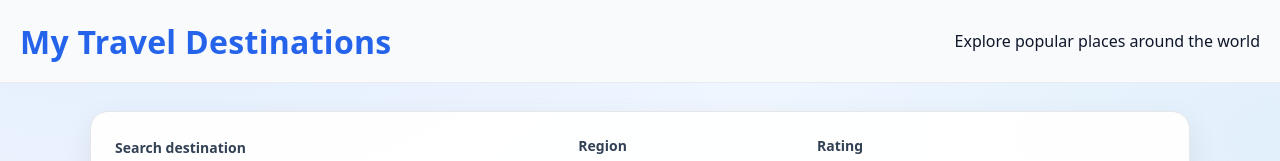
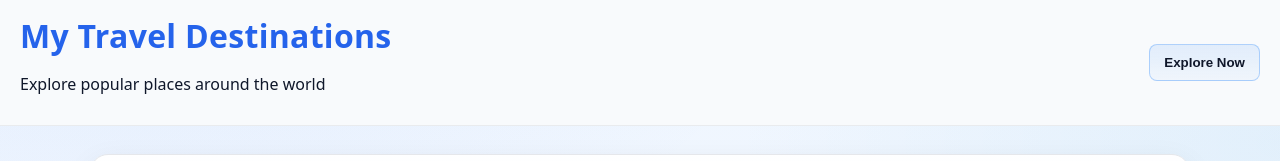
Before and after one commit to dimamedvid/My-Travel-Destinations-, a React (Vite) app: page / in a window 1280 px wide. Shown: the top 161 px of the page. Built offline with nearby package versions, Linux system fonts and the light colour scheme.

Commit message:
Back button in header

```diff
--- a/src/components/Header.jsx
+++ b/src/components/Header.jsx
@@ -3,8 +3,14 @@ import './Header.css';
 export default function Header({ title, subtitle }) {
   return (
     <header className="header">
-      <h1 className="header__title">{title}</h1>
-      <p className="header__subtitle">{subtitle}</p>
+      <div>
+        <h1 className="header__title">{title}</h1>
+        {subtitle && <p className="header__subtitle">{subtitle}</p>}
+      </div>
+
+      <button className="header__add" type="button" aria-label="Explore destinations">
+        Explore Now
+      </button>
     </header>
   );
 }
```
